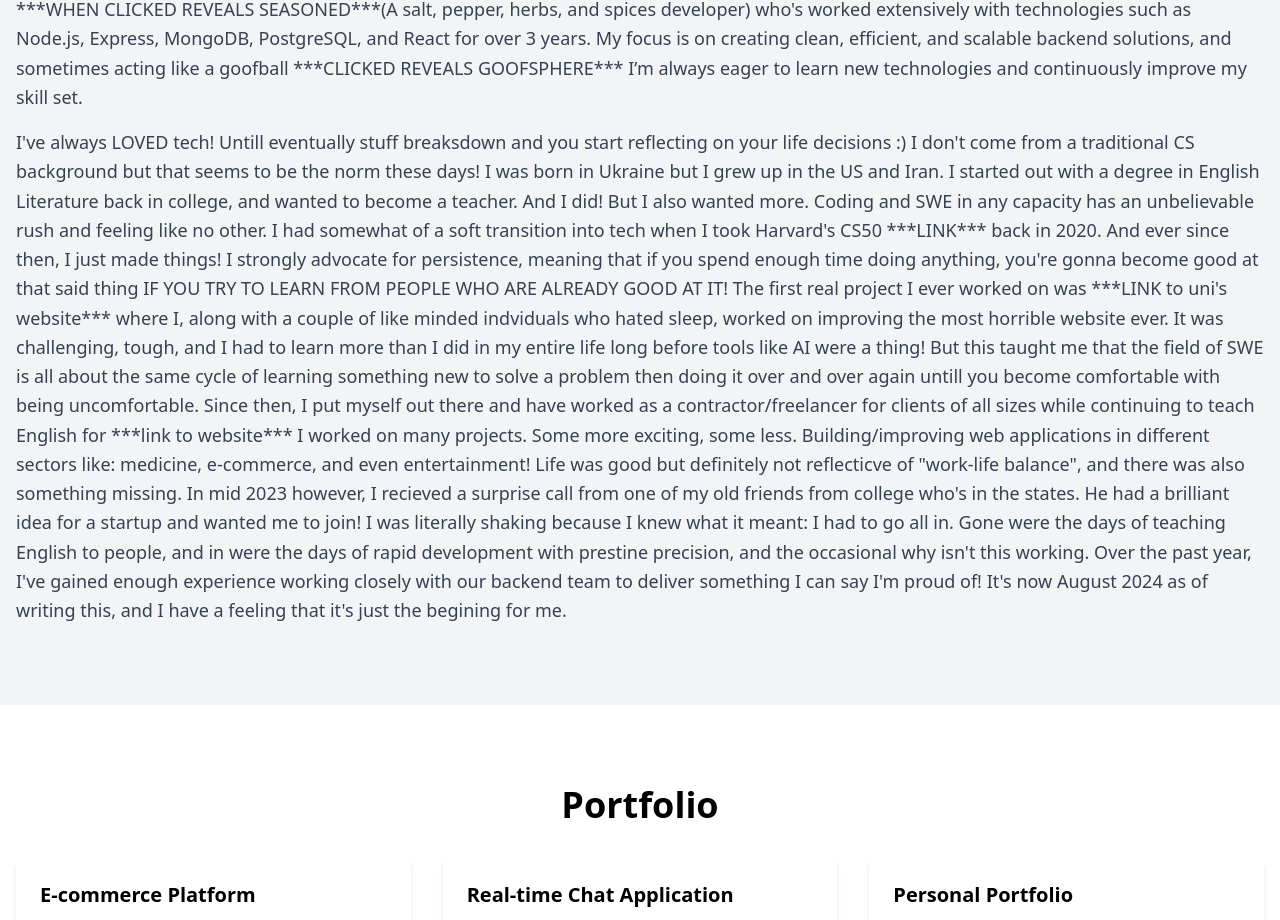
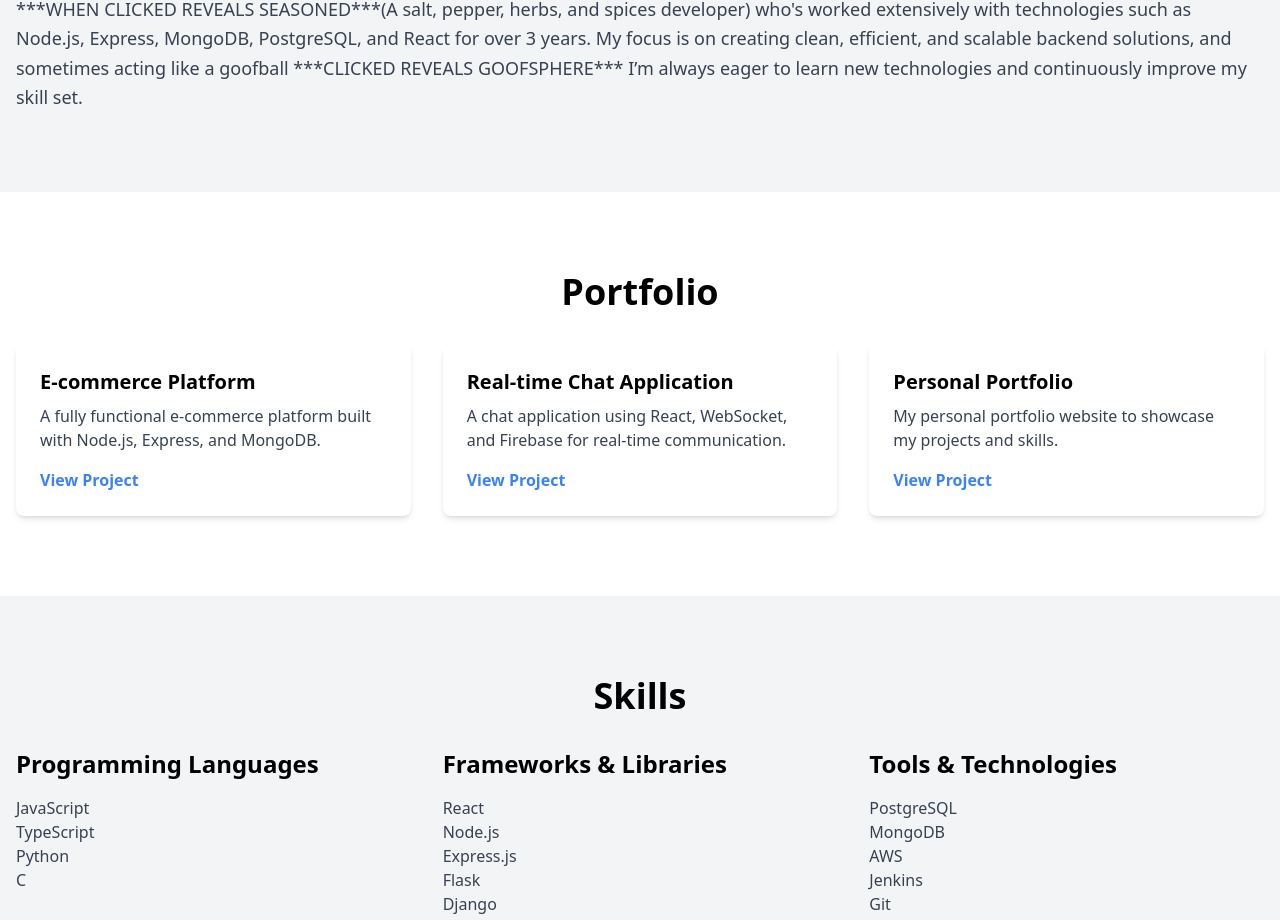
Before and after one commit to Envisational/Portfolio, a React (Create React App) app in the folder portfolio/: page / in a window 1280 px wide. Shown: the part 957-1877 px from the top of the page. Built offline with nearby package versions, Linux system fonts and the light colour scheme.

Commit message:
Blog post content bug fixed

```diff
--- a/portfolio/src/components/About.js
+++ b/portfolio/src/components/About.js
@@ -11,25 +11,6 @@ const About = () => {
           My focus is on creating clean, efficient, and scalable backend solutions, and sometimes acting like a goofball ***CLICKED REVEALS GOOFSPHERE***
           I’m always eager to learn new technologies and continuously improve my skill set.
         </p>
-        <p className="text-lg text-gray-700 leading-relaxed mt-4">
-        I've always LOVED tech! Untill eventually stuff breaksdown and you start reflecting on your life decisions :)
-        I don't come from a traditional CS background but that seems to be the norm these days! I was born in Ukraine but I grew up in the US and Iran.
-        I started out with a degree in English Literature back in college, and wanted to become a teacher. And I did!
-        But I also wanted more. Coding and SWE in any capacity has an unbelievable rush and feeling like no other.
-        I had somewhat of a soft transition into tech when I took Harvard's CS50 ***LINK*** back in 2020. And ever since then, I just made things!
-        I strongly advocate for persistence, meaning that if you spend enough time doing anything, you're gonna become good at that said thing IF YOU TRY TO LEARN FROM PEOPLE WHO ARE ALREADY GOOD AT IT!
-        The first real project I ever worked on was ***LINK to uni's website*** where I, along with a couple of like minded indviduals who hated sleep, worked on improving the most horrible website ever.
-        It was challenging, tough, and I had to learn more than I did in my entire life long before tools like AI were a thing!
-        But this taught me that the field of SWE is all about the same cycle of learning something new to solve a problem then doing it over and over again untill you become comfortable with being uncomfortable.
-        Since then, I put myself out there and have worked as a contractor/freelancer for clients of all sizes while continuing to teach English for ***link to website***
-        I worked on many projects. Some more exciting, some less. Building/improving web applications in different sectors like: medicine, e-commerce, and even entertainment!
-        Life was good but definitely not reflecticve of "work-life balance", and there was also something missing.
-        In mid 2023 however, I recieved a surprise call from one of my old friends from college who's in the states.
-        He had a brilliant idea for a startup and wanted me to join! I was literally shaking because I knew what it meant: I had to go all in.
-        Gone were the days of teaching English to people, and in were the days of rapid development with prestine precision, and the occasional why isn't this working.
-        Over the past year, I've gained enough experience working closely with our backend team to deliver something I can say I'm proud of!
-        It's now August 2024 as of writing this, and I have a feeling that it's just the begining for me.
-        </p>
       </div>
     </section>
   );
--- a/portfolio/src/components/BlogPost.js
+++ b/portfolio/src/components/BlogPost.js
@@ -1,22 +1,13 @@
 import React from 'react';
 import { useParams, useNavigate } from 'react-router-dom';
-
-const blogPosts = [
-  {
-    id: 1,
-    title: 'My Transition from an English teacher to a Software Developer',
-    date: 'August 18, 2024',
-    content: 'In this post, I share how I transitioned from a background in English Literature to becoming a Backend Developer...'
-  }
-];
+import blogPosts from '../data/blogPost'; // Import the shared data
 
 const BlogPost = () => {
   const { id } = useParams();
   const navigate = useNavigate();
-  const post = blogPosts.find((post) => post.id === id);
+  const post = blogPosts.find((post) => post.id === parseInt(id));
 
   if (!post) {
-    // Redirect to a 404 page or the home page
     navigate('/');
     return <div className="container mx-auto px-4 py-20">Post not found.</div>;
   }
--- a/portfolio/src/components/Journey.js
+++ b/portfolio/src/components/Journey.js
@@ -1,16 +1,9 @@
 import React from 'react';
 import { Link } from 'react-router-dom';
+import blogPosts from '../data/blogPost'; // Import the shared data
+
 
 const Journey = () => {
-  // Sample blog post
-  const blogPosts = [
-    {
-      id: 1,
-      title: 'My Transition from an English teacher to a Software Developer',
-      date: 'August 18, 2024',
-    }
-  ];
-
   return (
     <section id="journey" className="py-20 bg-gray-100">
       <div className="container mx-auto px-4">
```
